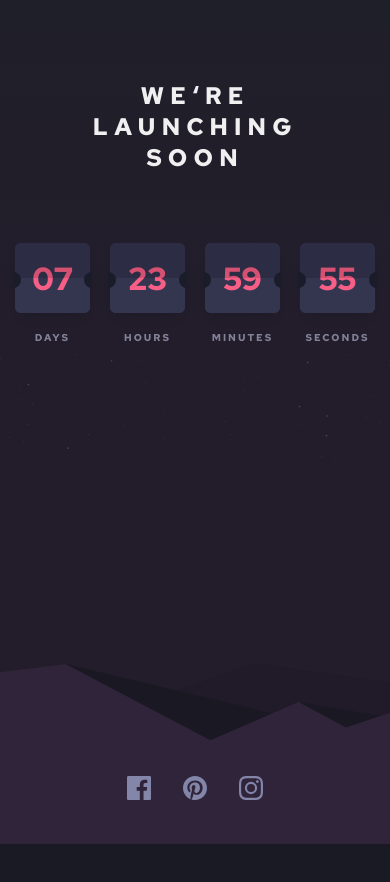
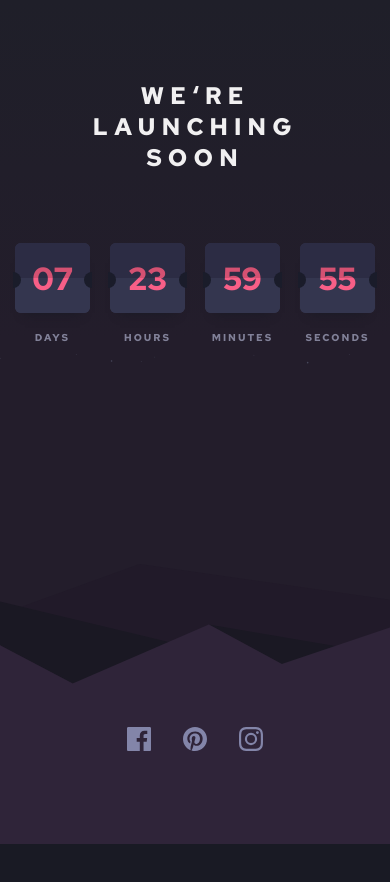
Before and after one commit to itiwariarun/Kraftshala_Frontend, a Next.js app: page / in a window 390 px wide. Shown: the top 882 px of the page. Built offline with nearby package versions, Linux system fonts and the light colour scheme.

Commit message:
fix: footer height

```diff
--- a/components/Footer.jsx
+++ b/components/Footer.jsx
@@ -16,7 +16,7 @@ function Footer() {
         height: "100%",
         position: "relative",
         marginTop: "200px",
-        maxHeight: "300px",
+        minHeight: "280px",
       }}
     >
       <Image
@@ -25,7 +25,7 @@ function Footer() {
         fill
         style={{
           objectFit: "cover",
-          objectPosition: isMobile ? "80% 20%" : "top",
+          objectPosition: isMobile ? "85% 20%" : "top",
         }}
         priority
       />
```
